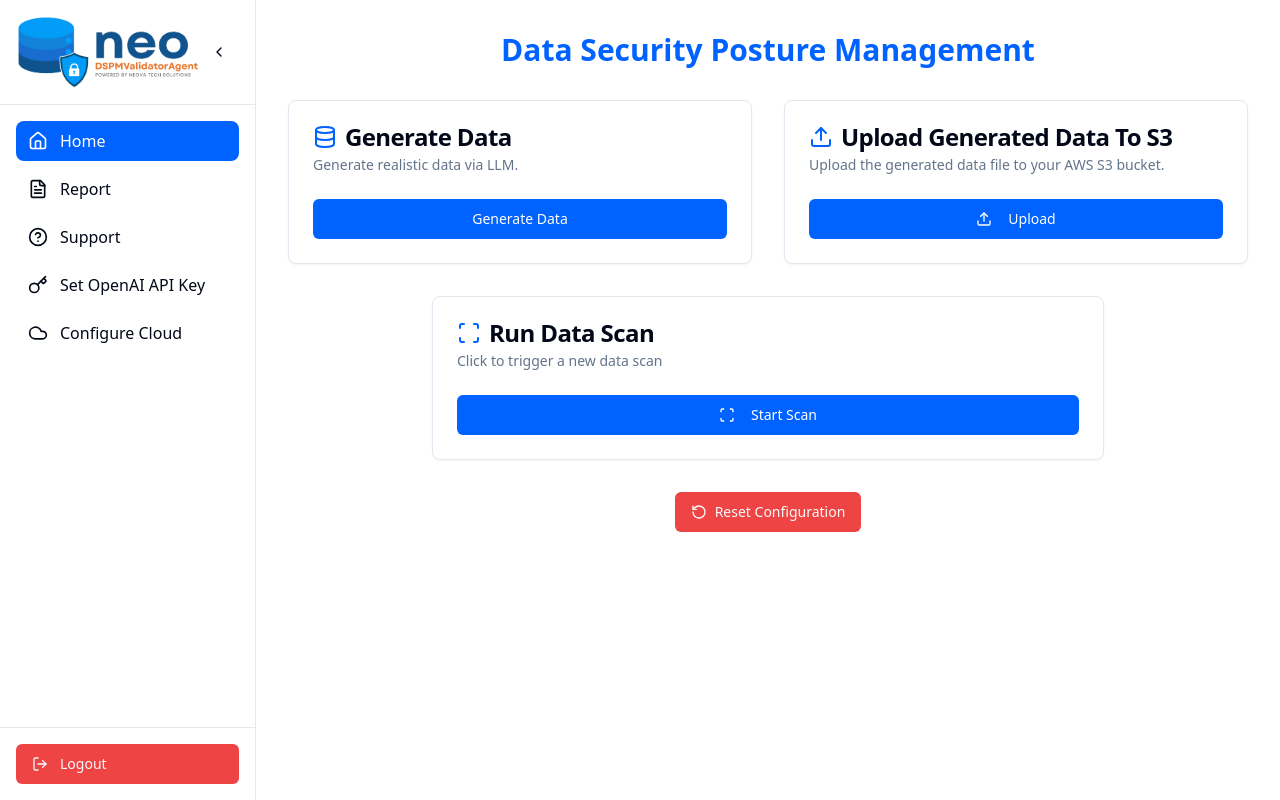
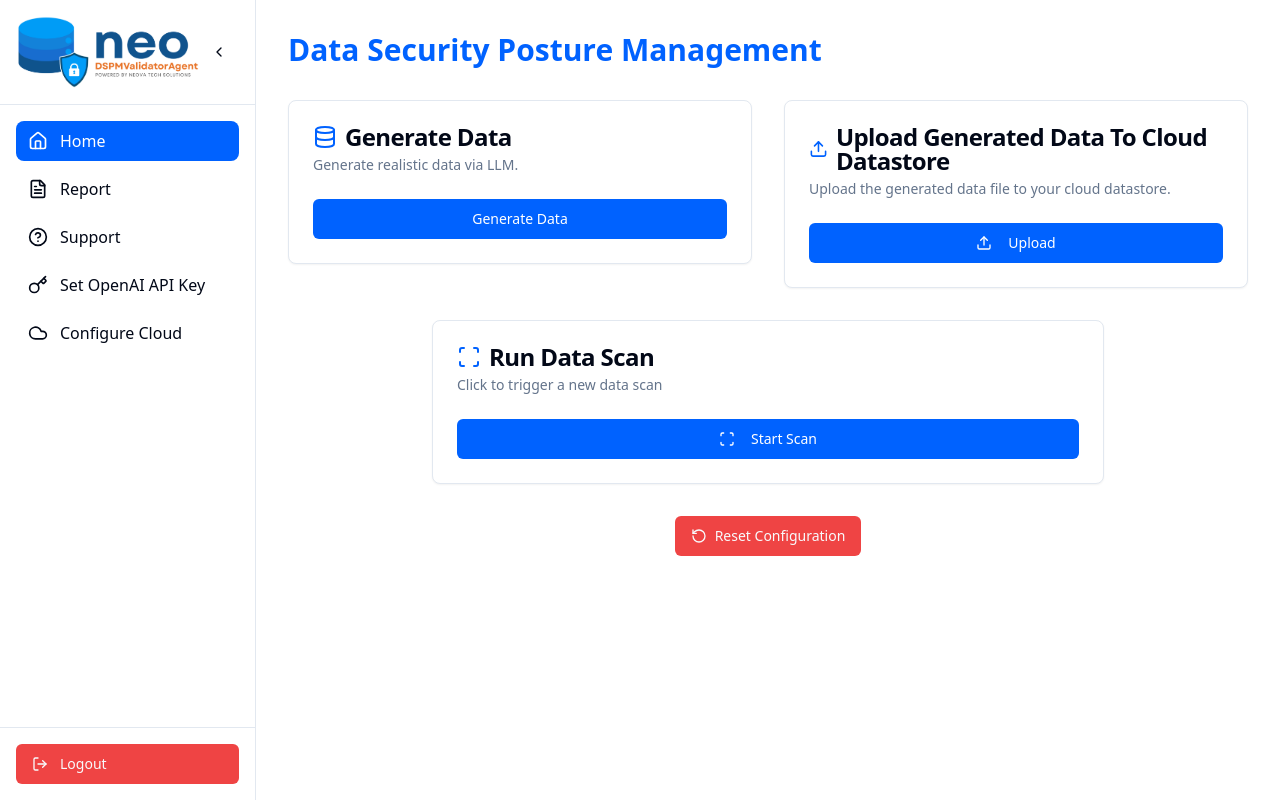
Before and after one commit to yashpmahajan/neo-dspm-hub, a React (Vite) app: page / in a window 1280 px wide. Built offline with nearby package versions, Linux system fonts and the light colour scheme; sample sign-in values are in the browser's storage.

Commit message:
updated sidebar

```diff
--- a/src/pages/Dashboard.tsx
+++ b/src/pages/Dashboard.tsx
@@ -428,7 +428,7 @@ const Dashboard = () => {
 
   return (
     <div className="p-8">
-      <div className="mb-8 flex flex-col items-center">
+      <div className="mb-8 ">
         <h1 className="text-3xl font-bold text-neo-blue">
           Data Security Posture Management
         </h1>
@@ -526,10 +526,10 @@ const Dashboard = () => {
           <CardHeader>
             <CardTitle className="flex items-center gap-2">
               <Upload className="h-6 w-6 text-primary" />
-              Upload Generated Data To S3
+              Upload Generated Data To Cloud Datastore
             </CardTitle>
             <CardDescription>
-              Upload the generated data file to your AWS S3 bucket.
+              Upload the generated data file to your cloud datastore.
             </CardDescription>
           </CardHeader>
           <CardContent className="space-y-4">
```
